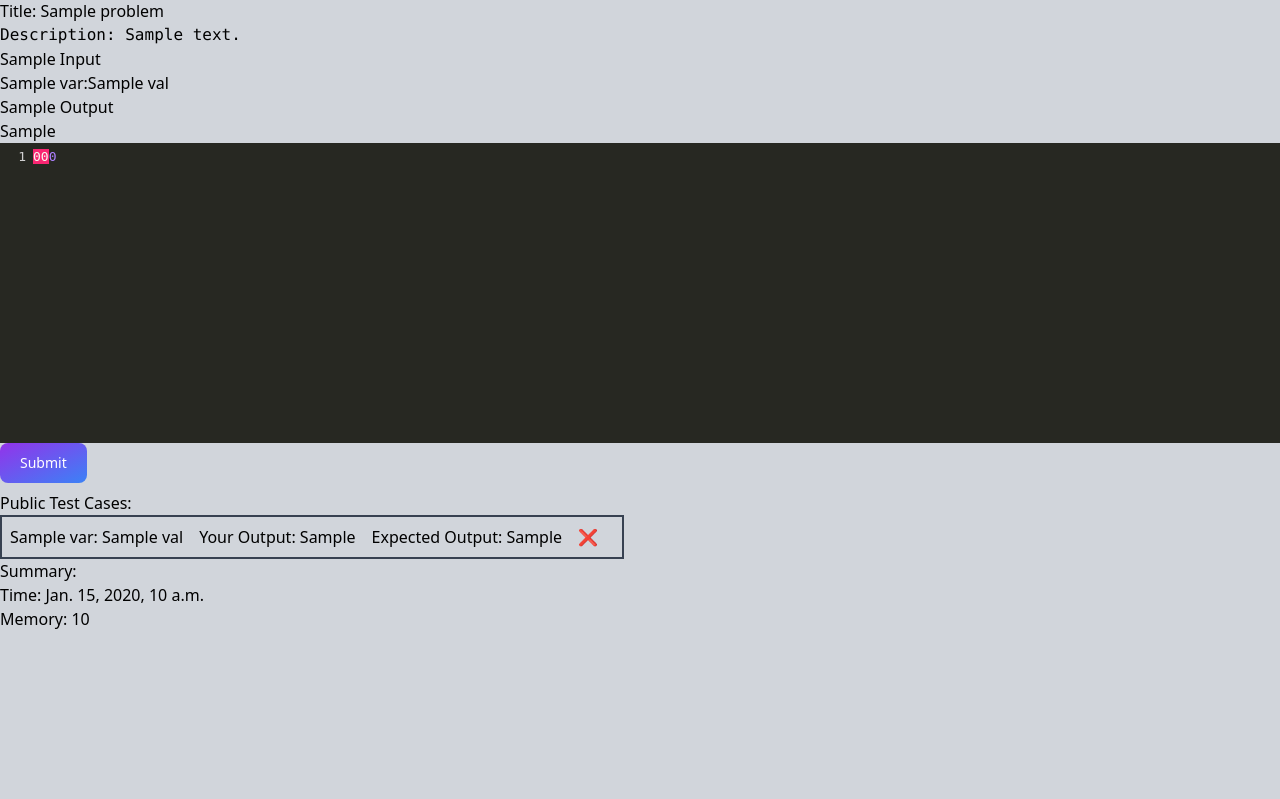
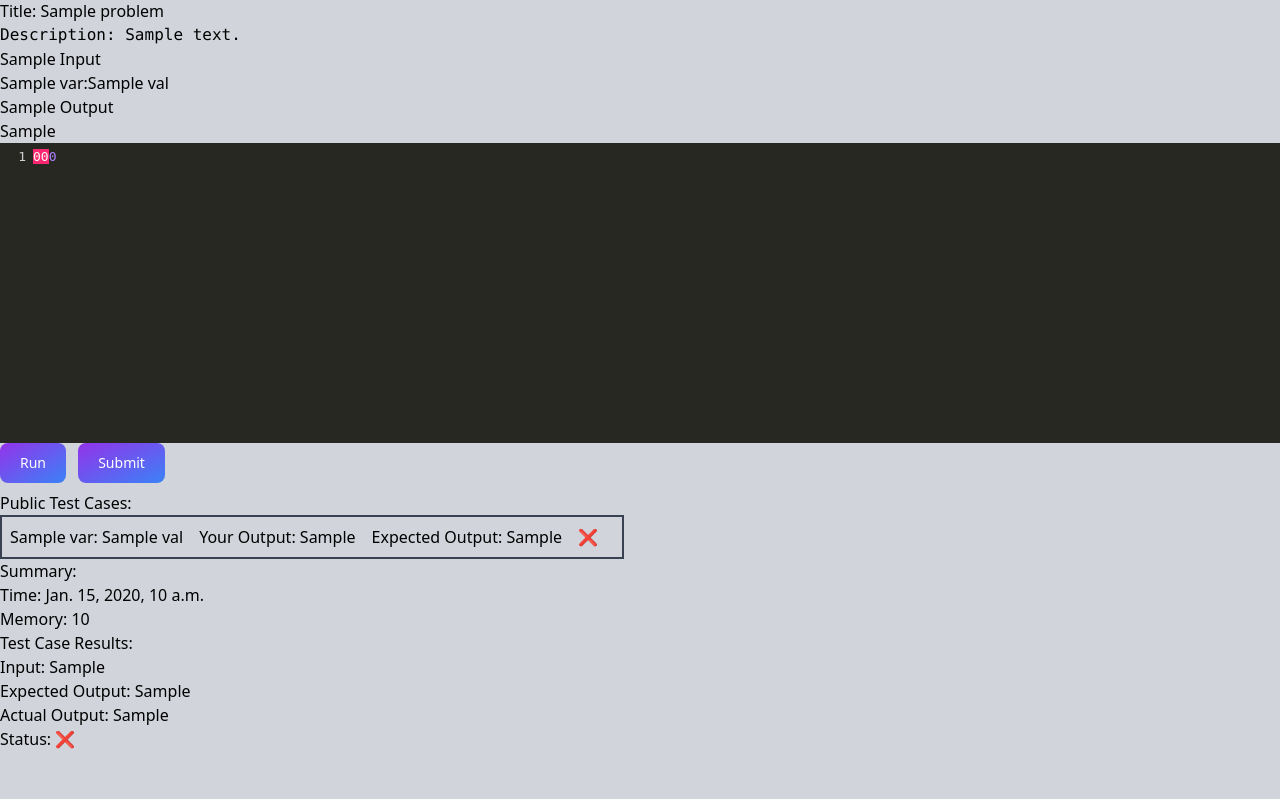
Before and after one commit to Soumen3/Upgrade_Lab, a Django app: template templates/coding/problem_detail.html in a window 1280 px wide. Shown: the part 74-873 px from the top of the page. Run offline with Django 5.2, Linux system fonts and the light colour scheme; tables that the repository leaves empty hold one stand-in row (values such as "Sample post"); the template is opened without the code that fills it: values that come from a table or form of the project are taken from there, most other values are stand-ins (such as "Sample title", 1, 10 or a date in 2020); data that the repository does not hold is empty; some libraries are stand-ins or nearby versions.

Commit message:
save the code on submit the code

```diff
--- a/Upgrade_Lab/settings.py
+++ b/Upgrade_Lab/settings.py
@@ -125,11 +125,13 @@ AUTH_PASSWORD_VALIDATORS = [
 
 LANGUAGE_CODE = 'en-us'
 
-TIME_ZONE = 'UTC'
+TIME_ZONE = 'Asia/Kolkata'
 
 USE_I18N = True
 
 USE_TZ = True
+
+USE_L10N = True
 
 
 # Static files (CSS, JavaScript, Images)
--- a/coding/admin.py
+++ b/coding/admin.py
@@ -13,7 +13,9 @@ class TestCaseAdmin(admin.ModelAdmin):
 
 @admin.register(Submission)
 class SubmissionAdmin(admin.ModelAdmin):
-    list_display = ('user', 'problem', 'status', 'submission_time')
+    list_display = ('user', 'problem', 'status', 'submission_time', 'runtime', 'memory')
+    list_filter = ('status', 'submission_time')
+    search_fields = ('user__username', 'problem__title')
 
 @admin.register(UserProfile)
 class UserProfileAdmin(admin.ModelAdmin):
--- a/coding/models.py
+++ b/coding/models.py
@@ -1,7 +1,7 @@
 from django.db import models
 from django.contrib.auth.models import User
 from django.db.models import JSONField
-
+from django.utils import timezone
 
 # Create your models here.
 
@@ -39,7 +39,7 @@ class Submission(models.Model):
     user = models.ForeignKey('auth.User', on_delete=models.CASCADE)
     problem = models.ForeignKey(Problem, on_delete=models.CASCADE)
     code = models.TextField()
-    submission_time = models.DateTimeField(auto_now_add=True)
+    submission_time = models.DateTimeField(default=timezone.now)
     status = models.CharField(
         max_length=50,
         choices=[('correct', 'Correct'), ('wrong', 'Wrong Answer'), ('error', 'Runtime Error')]
--- a/templates/coding/problem_detail.html
+++ b/templates/coding/problem_detail.html
@@ -33,8 +33,11 @@
 
         <form method="POST">
             {% csrf_token %}
-            <textarea  id="code-editor" name="code" rows="10" cols="80" placeholder="Write your solution here...">{{ code_snippets.code }}</textarea>
-            <button type="submit"
+            <textarea  id="code-editor" name="code" rows="10" cols="80" placeholder="Write your solution here...">{{ code|default:code_snippets.code }}</textarea>
+            <button type="submit" name="action" value="run"
+                class="text-white bg-gradient-to-br from-purple-600 to-blue-500 hover:bg-gradient-to-bl focus:ring-4 focus:outline-none focus:ring-blue-300 dark:focus:ring-blue-800 font-medium rounded-lg text-sm px-5 py-2.5 text-center me-2 mb-2"
+            >Run</button>
+            <button type="submit" name="action" value="submit"
                 class="text-white bg-gradient-to-br from-purple-600 to-blue-500 hover:bg-gradient-to-bl focus:ring-4 focus:outline-none focus:ring-blue-300 dark:focus:ring-blue-800 font-medium rounded-lg text-sm px-5 py-2.5 text-center me-2 mb-2"
             >Submit</button>
         </form>
@@ -77,7 +80,23 @@
                 <p>Memory: {{ summary.average_memory_used }}</p>
             </div>
         {% endif %}
-
+        {% if all_results %}
+            <h3>Test Case Results:</h3>
+            <div class="test-case-results">
+                {% for test_case_result in all_results %}
+                    <div class="test-case-result">
+                        <p>Input: {{ test_case_result.input_data }}</p>
+                        <p>Expected Output: {{ test_case_result.expected_output }}</p>
+                        <p>Actual Output: {{ test_case_result.actual_output }}</p>
+                        {% if test_case_result.is_match %}
+                            <p>Status: ✅</p>
+                        {% else %}
+                            <p>Status: ❌</p>
+                        {% endif %}
+                    </div>
+                {% endfor %}
+            </div>
+        {% endif %}
     </div>
 
 {% endblock body %}
```
Also changed, not shown: coding/views.py (+62 -19 lines), coding/migrations/0007_alter_submission_submission_time.py (added).
